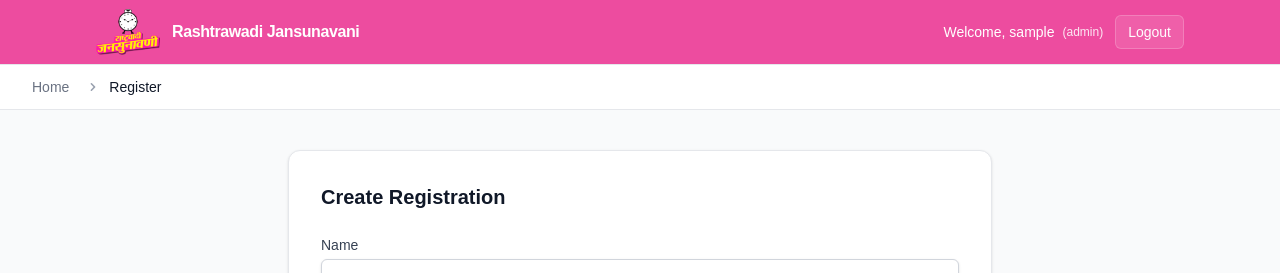
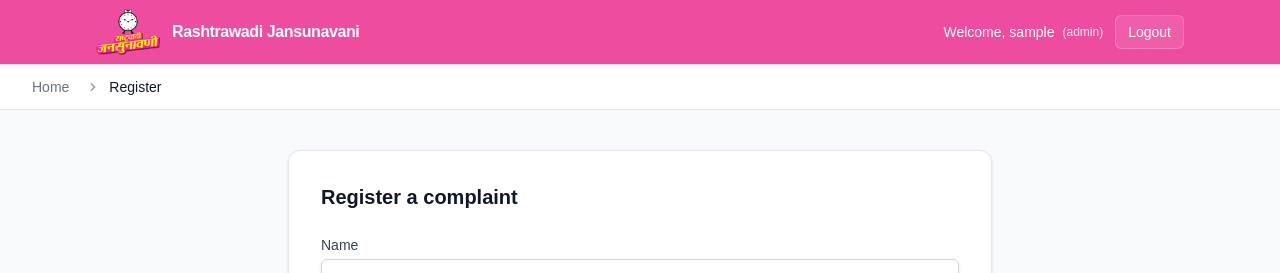
Before and after one commit to anand-dev-git/rashtravadi-jansunavani, a Next.js app: page /register in a window 1280 px wide. Shown: the top 273 px of the page. Built offline with nearby package versions, Linux system fonts and the light colour scheme; sample sign-in values are in the browser's storage.

Commit message:
Update page.tsx

```diff
--- a/app/register/page.tsx
+++ b/app/register/page.tsx
@@ -176,7 +176,7 @@
     <div className="bg-gray-50 text-gray-900">
       <section className="mx-auto max-w-3xl w-full px-4 sm:px-6 lg:px-8 pt-8 sm:pt-10">
         <div className="bg-white rounded-xl border border-gray-200 shadow-sm p-6 sm:p-8">
-          <h1 className="text-xl font-semibold">Create Registration</h1>
+          <h1 className="text-xl font-semibold">Register a complaint</h1>
           <form className="mt-6 space-y-5" onSubmit={handleSubmit}>
             {/* Name */}
             <div>
```
